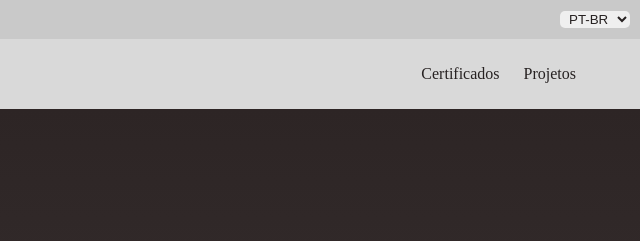
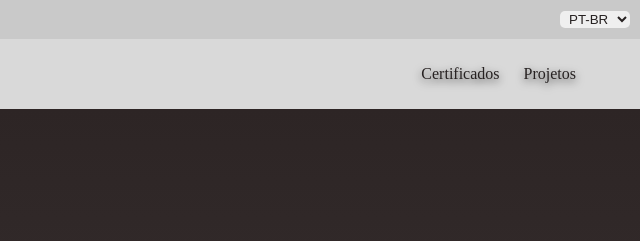
Before and after one commit to GabrielIzi/Portifolio, a plain HTML site: page index.html in a window 1280 px wide. Shown: the top 241 px of the page, 640-1280 px from the left. Drawn offline with Linux system fonts and the light colour scheme; a web font is replaced by a local one.

Commit message:
Add files via upload

```diff
--- a/index.html
+++ b/index.html
@@ -25,6 +25,7 @@
 
         header a {
             margin-left: 20px;
+            filter: drop-shadow(0px 3px 4px #000000b0);
         }
 
         body {
```
